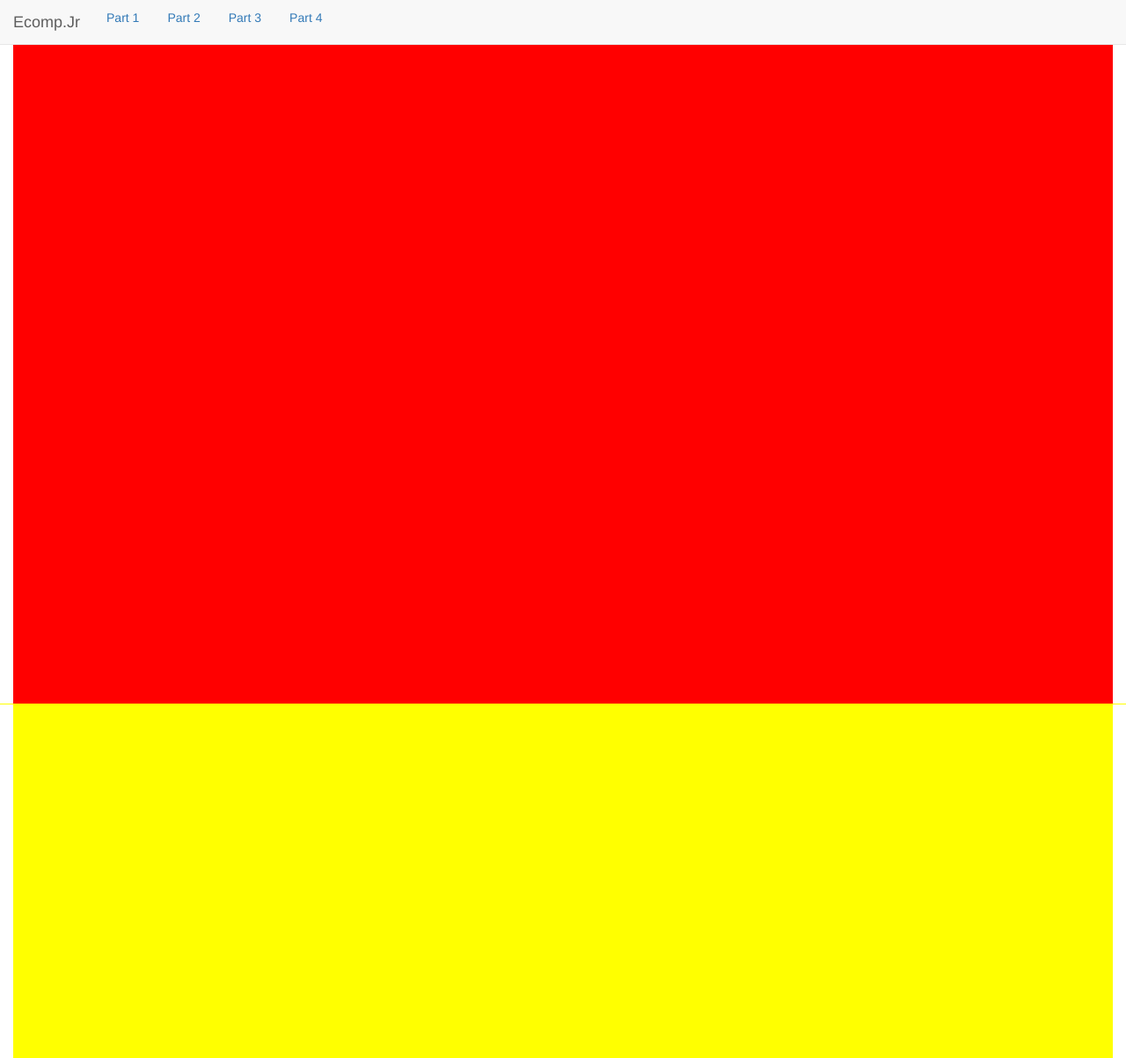
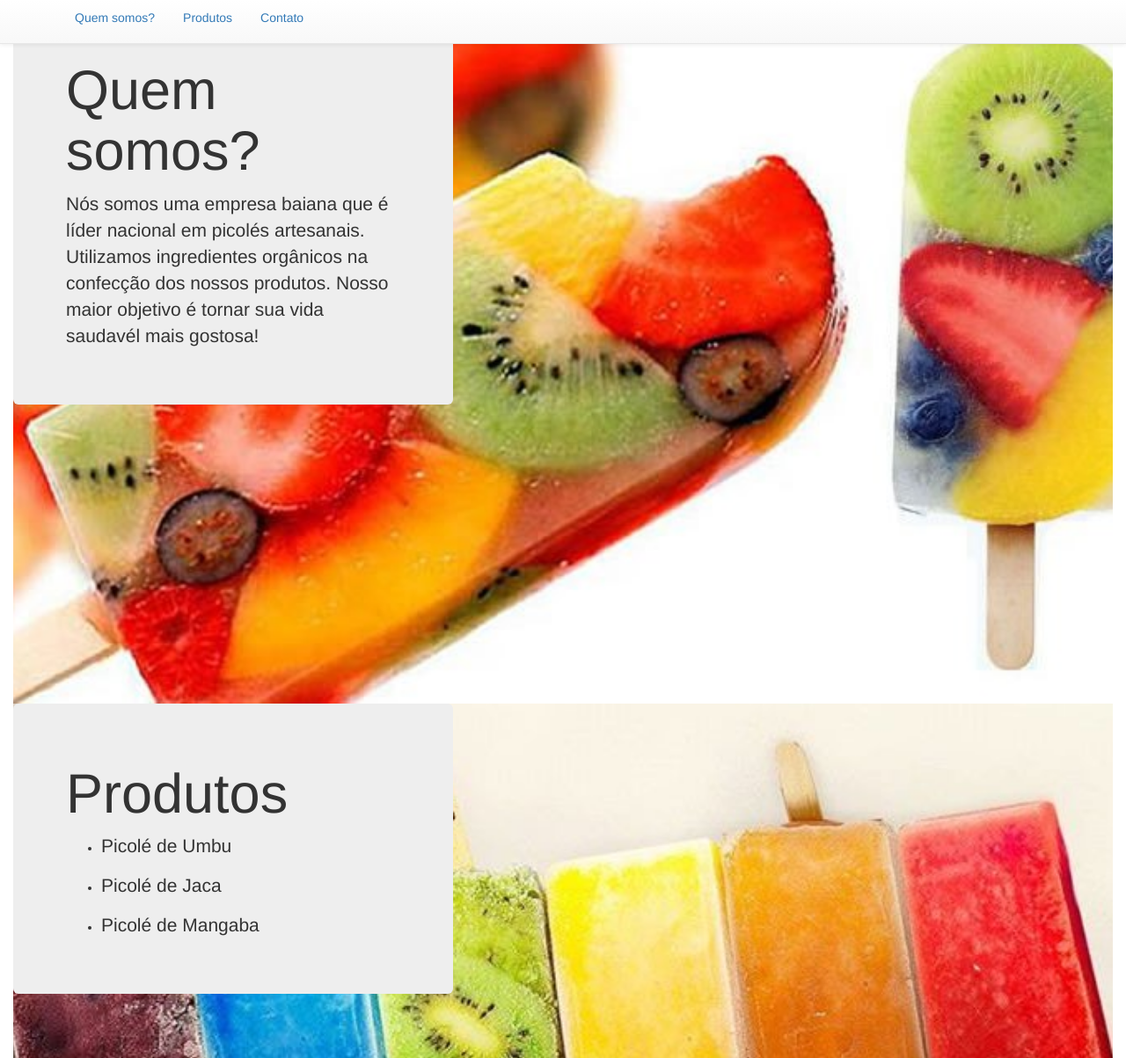
Before and after one commit to Figueiredovr/web, a plain HTML site: page ecompJr/index.html in a window 1280 px wide. Shown: the top 1203 px of the page at 88% size. Drawn offline with nearby package versions, Linux system fonts and the light colour scheme.

Commit message:
Adição de background, menu fixo e caixas de texto

```diff
--- /dev/null
+++ b/ecompJr/_css/style.css
@@ -0,0 +1,38 @@
+#s1
+{
+	background-image: url(../_images/5.jpg);
+	background-repeat: no-repeat;
+    background-position: center;
+    background-size: cover;
+
+
+}
+#s2
+{
+
+	background-image: url(../_images/6.jpg);
+	background-repeat: no-repeat;
+    background-position: center;
+    background-size: cover;
+
+}
+
+#s3
+{
+	background-image: url(../_images/1.jpg);
+	background-repeat: no-repeat;
+    background-position: center;
+    background-size: cover;
+}
+
+section
+{
+	height: 100vh;
+}
+
+#caixa {
+	width: 40%;
+	height: 50%;
+	position: center right;
+
+}
--- a/ecompJr/index.html
+++ b/ecompJr/index.html
@@ -1,64 +1,58 @@
 <!DOCTYPE <html>
 <head>
 	<meta charset="utf-8">
-	<title>Ecomp.Jr</title>
-	<link rel="stylesheet" href="//maxcdn.bootstrapcdn.com/bootstrap/3.3.1/css/bootstrap.min.css"/>
-	<style>
-		#s1{
-			background-color: red;
-		}
-		#s2{
-			background-color: yellow;
-		}
-		#s3{
-			background-color: green;
-		}
-		#s4{
-			background-color: blue;
-		}
-		section {
-			height: 100vh;
-			 }
-	</style>
+	<title>Gelato</title>
+	<!-- <link rel="stylesheet" href="//maxcdn.bootstrapcdn.com/bootstrap/3.3.1/css/bootstrap.min.css"/> -->
+	<link rel="stylesheet" href="_css/style.css"/>
+
+<!-- JQuery -->
+<script type="text/javascript" src="http://ajax.googleapis.com/ajax/libs/jquery/1.4.2/jquery.min.js"></script>
+
+<!-- Latest compiled and minified CSS -->
+<link rel="stylesheet" href="https://maxcdn.bootstrapcdn.com/bootstrap/3.3.5/css/bootstrap.min.css">
+
+<!-- Optional theme -->
+<link rel="stylesheet" href="https://maxcdn.bootstrapcdn.com/bootstrap/3.3.5/css/bootstrap-theme.min.css">
+
+<!-- Latest compiled and minified JavaScript -->
+<script src="https://maxcdn.bootstrapcdn.com/bootstrap/3.3.5/js/bootstrap.min.js"></script>
+
 </head>
 <body>
+
+
+
    <nav class="navbar navbar-default navbar-fixed-top">
-<!-- Menu  -->
-  <div class="container-fluid">
-    <!-- Brand and toggle get grouped for better mobile display -->
-    <div class="navbar-header">
-      <button type="button" class="navbar-toggle collapsed" data-toggle="collapse" data-target="#bs-example-navbar-collapse-1" aria-expanded="false">
-      </button>
-      <a class="navbar-brand" href="#">Ecomp.Jr</a>
+    <div class="container">
+      <ul class="nav nav-pills">
+        <li><a href="#s1">Quem somos?</a></li>
+        <li><a href="#s2">Produtos</a></li>
+        <li><a href="#s3">Contato</a></li>
+      </ul>
     </div>
-
-    <!-- Collect the nav links, forms, and other content for toggling -->
-    <div class="collapse navbar-collapse" id="bs-example-navbar-collapse-1">
-      <ul class="nav  nav-pills">
-        <li><a href="#s1">Part 1</a></li>
-        <li><a href="#s2">Part 2</a></li>
-        <li><a href="#s3">Part 3</a></li>
-        <li><a href="#s4">Part 4</a></li>
-      </ul>
-    </div><!-- /.navbar-collapse -->
-  </div><!-- /.container-fluid -->
   </nav>
 
 
   <div class="container-fluid">
 
     <section id="s1">
-  <div class="row">
-    <div class="col-lg-12" id="s1" stylesheet="background-color: red">
-
+      <div id="caixa">
+        <div class="jumbotron" >
+          <h1>Quem somos?</h1>
+          <p>Nós somos uma empresa baiana que é líder nacional em picolés artesanais. Utilizamos ingredientes orgânicos na confecção dos nossos produtos. Nosso maior objetivo é tornar sua vida saudavél mais gostosa! </p>
         </div>
     </div>
     </section>
 
     <section id="s2">
-  <div class="row">
-    <div class="col-lg-12" id="s2">
-
+      <div id="caixa">
+        <div class="jumbotron" >
+          <h1>Produtos</h1>
+          <ul>
+            <li><p>Picolé de Umbu</p></li>
+            <li><p>Picolé de Jaca</p></li>
+            <li><p>Picolé de Mangaba</p></li>
+          </ul>
         </div>
     </div>
     </section>
@@ -71,13 +65,6 @@
       </div>
     </section>
 
-<section id="s4">
-  <div class="row">
-    <div class="col-lg-12" id="s4">
-
-    </div>
-  </div>
-</section>
 
 
   </div>
```
Also changed, not shown: ecompJr/_images/1.jpg (added), ecompJr/_images/2.jpg (added), ecompJr/_images/3.jpg (added), ecompJr/_images/4.jpg (added), ecompJr/_images/5.jpg (added), ecompJr/_images/6.jpg (added), ecompJr/_images/icon.jpg (added). Lines whose indentation alone changed are shown as unchanged.
